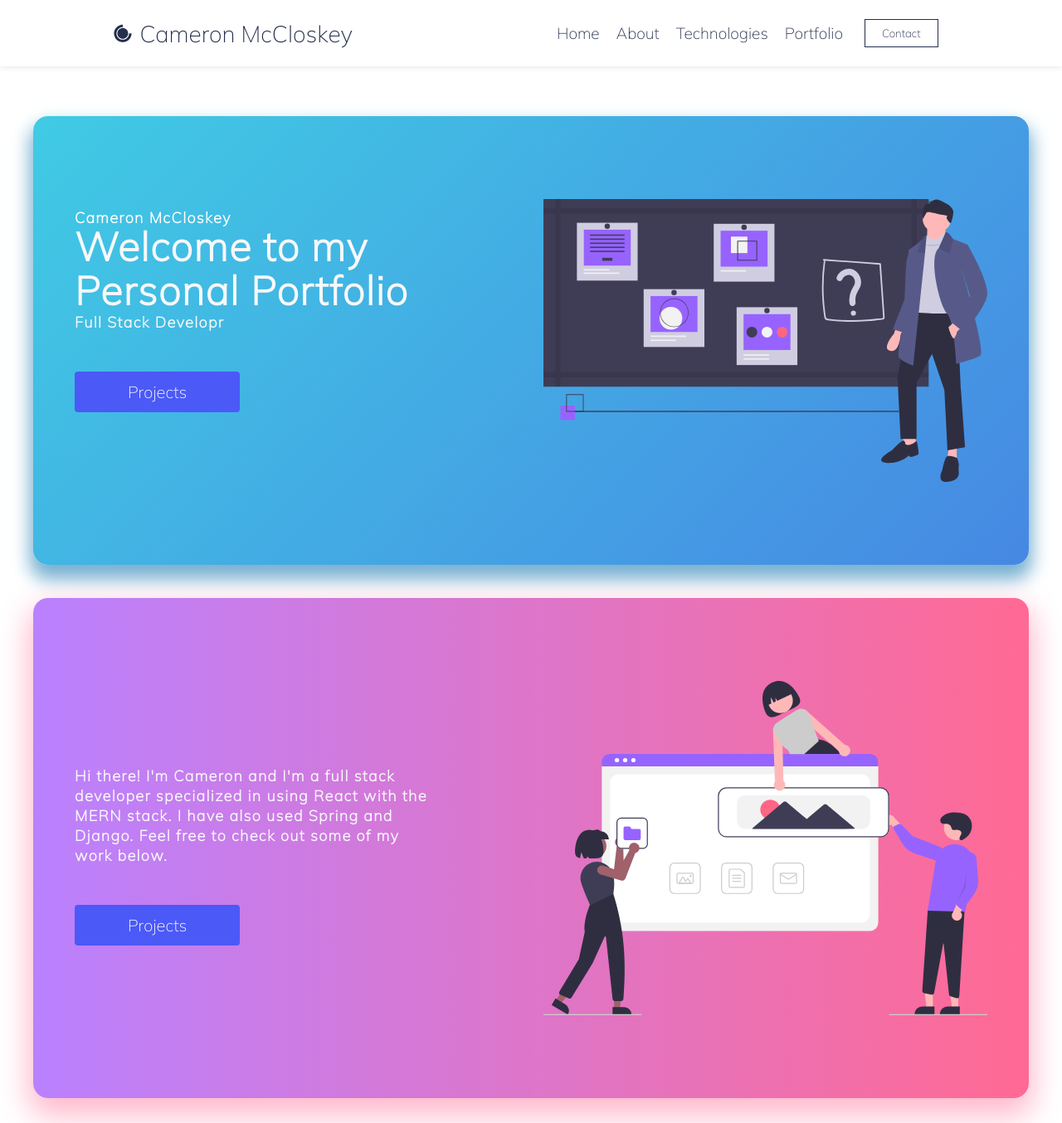
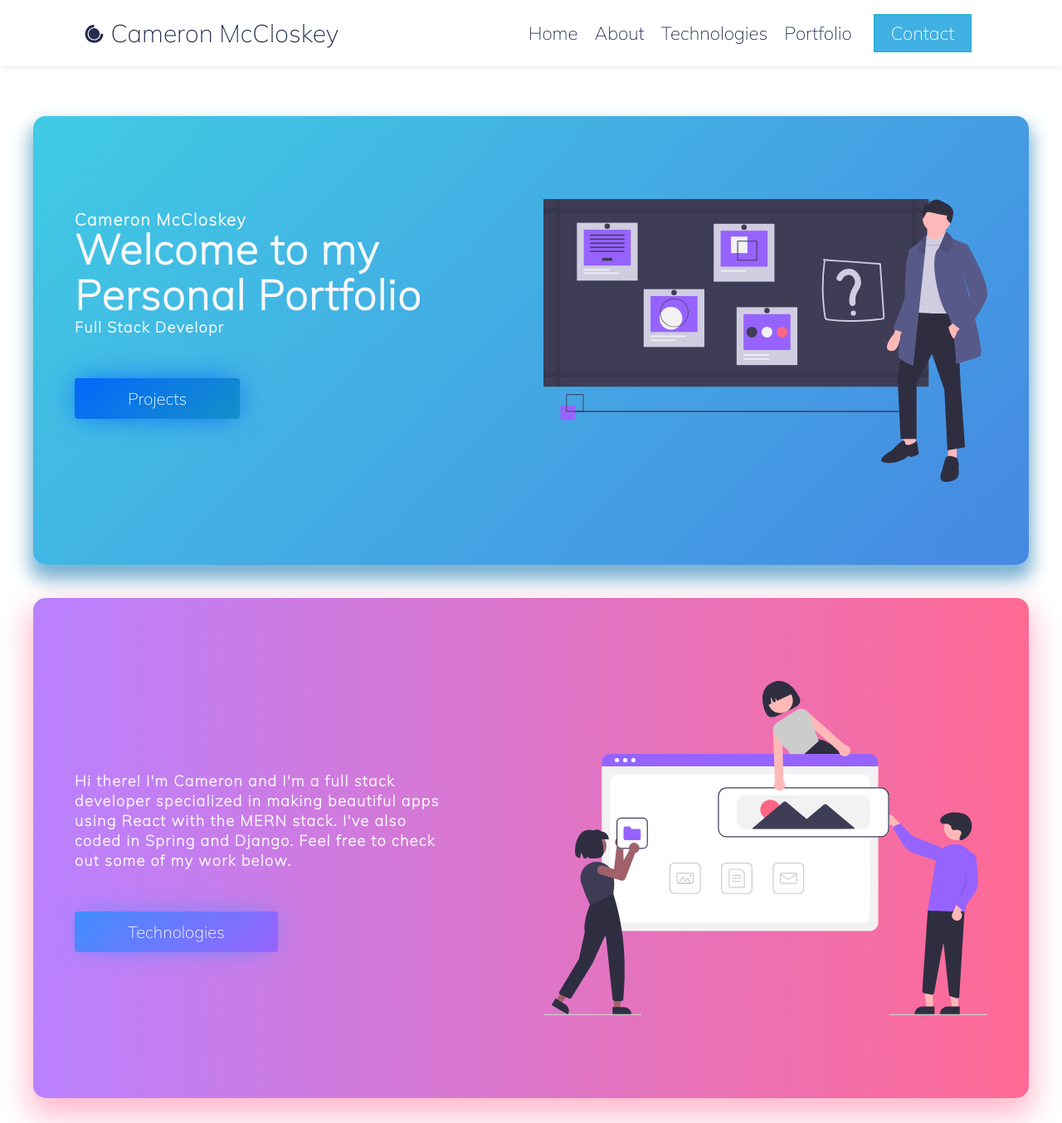
Before and after one commit to cameronmcc/personal-website-v2, a React (Create React App) app: page / in a window 1280 px wide. Shown: the whole page at 83% size. Built offline with nearby package versions, Linux system fonts and the light colour scheme.

Commit message:
More design changes.

```diff
--- a/src/components/InfoSection/InfoSection.js
+++ b/src/components/InfoSection/InfoSection.js
@@ -39,10 +39,10 @@ const InfoSection = () => {
               <div className='top-line' >
                 <div className='heading'>
                   <div className='subtitle'>
-                    Hi there! I'm Cameron and I'm a full stack developer specialized in using React with the MERN stack. I have also used Spring and Django. Feel free to check out some of my work below.
+                    Hi there! I'm Cameron and I'm a full stack developer specialized in making beautiful apps using React with the MERN stack. I've also coded in Spring and Django. Feel free to check out some of my work below.
                   </div>
                     <a href='projects'>
-                      <button className='btn'>Projects</button>
+                      <button className='btn2'>Technologies</button>
                     </a>
                 </div>
               </div>
--- a/src/components/InfoSection/style.css
+++ b/src/components/InfoSection/style.css
@@ -23,7 +23,7 @@
   margin-left: auto;
   padding-right: 50px;
   padding-left: 50px;
-  border-radius: 18px;
+  border-radius: 15px;
   background: linear-gradient(134deg, #40cbe4, #4688e3);
   box-shadow: 0px 14px 21px 4px #79b1d2;
 }
@@ -43,7 +43,7 @@
   margin-left: auto;
   padding-right: 50px;
   padding-left: 50px;
-  border-radius: 18px;
+  border-radius: 15px;
   background: linear-gradient(90deg, #ba81ff 0%, #ff6a95 99%);
   box-shadow: 0px 16px 36px 5px #ffb8cc;
 }
@@ -106,7 +106,7 @@
 
 .top-line {
   color: "#a9b3c1";
-  font-size: 18px;
+  font-size: 2rem;
   line-height: 16px;
   font-weight: 700;
   letter-spacing: 1.4px;
@@ -114,8 +114,8 @@
 }
 
 .heading {
-  margin-bottom: 24px;
-  font-size: 48px;
+  margin-top: rem;
+  font-size: 5rem;
   line-height: 1.1;
   font-weight: 600;
   color: #f7f8fa;
@@ -131,7 +131,7 @@
 
 .btn {
   border-radius: 4px;
-  background: #4b59f7;
+  background-image: url(), linear-gradient(320deg, #1590c9, #0467fb);
   white-space: nowrap;
   padding: 12px 64px;
   color: #fff;
@@ -139,15 +139,47 @@
   outline: none;
   border: none;
   cursor: pointer;
+  box-shadow: 0px 0px 35px -5px #0467fb;
 }
 
 .btn:hover {
   transition: all 0.3s ease-out;
   background: #fff;
-  background-color: #0467fb;
+  background-image: url(), linear-gradient(134deg, #1590c9, #0467fb);
+  box-shadow: 0px 0px 35px px #0467fb;
+  transition: all 0.1s ease-in;
+  transform: scale(1.05);
 }
 @media screen and (max-width: 960px) {
   .btn {
+    width: 100%;
+  }
+}
+
+.btn2 {
+  border-radius: 4px;
+  background-image: url(), linear-gradient(134deg, #418dff, #9763ff);
+  white-space: nowrap;
+  padding: 12px 64px;
+  color: #fff;
+  font-size: 20px;
+  outline: none;
+  border: none;
+  cursor: pointer;
+  box-shadow: 0px 0px 35px -10px #418dff;
+}
+
+.btn2:hover {
+  transition: all 0.3s ease-out;
+  background: #fff;
+  background-color: #0467fb;
+  background-image: url(), linear-gradient(320deg, #418dff, #9763ff);
+  box-shadow: 0px 0px 35px -8px #418dff;
+  transition: all 0.1s ease-in;
+  transform: scale(1.05);
+}
+@media screen and (max-width: 960px) {
+  .btn2 {
     width: 100%;
   }
 }
--- a/src/components/Navbar/style.css
+++ b/src/components/Navbar/style.css
@@ -1,3 +1,12 @@
+.container {
+  z-index: 1;
+  width: 100%;
+  margin-right: auto;
+  margin-left: auto;
+  padding-right: 50px;
+  padding-left: 50px;
+}
+
 .navbar {
   background: white;
   height: 80px;
@@ -20,22 +29,23 @@
 
 .navbar-logo {
   flex-shrink: 0;
-  margin-right: 20%;
+  margin-right: 18.5%;
   color: #252e4d;
   justify-self: start;
   cursor: pointer;
   text-decoration: none;
-  font-size: 2.8rem;
+  font-size: 3rem;
   display: flex;
   align-items: center;
 }
 
 .navbar-icon {
-  margin-right: 0.5rem;
+  margin: 0.5rem;
   color: #252e4d;
   font-size: 4rem;
 }
 .nav-links {
+  font-size: 2.2rem;
   flex-direction: row;
   color: #252e4d;
   display: flex;
@@ -65,7 +75,7 @@
 
 .navbar-icon {
   color: #252e4d;
-  font-size: 3rem;
+  font-size: 3.1rem;
 }
 
 .fa-bars {
@@ -78,11 +88,33 @@
 .DiCssDeck {
   color: #252e4d;
 }
-@media screen and (max-width: 960px) {
-  .NavbarItems {
-    position: relative;
-  }
+
+.btn--outline {
+  font-size: 2.2rem;
+  background-color: #41b1e3;
+  color: white;
+  padding: 8px 20px;
+  border: 1px solid #13adc7;
+  transition: all 0.3s ease-out;
 }
+.btn--outline:hover {
+  cursor: pointer;
+  transition: all 0.3s ease-in;
+  transform: scale(1.05);
+  box-shadow: 0px 0px 30px -10px #13adc7;
+}
+
+.btn-link {
+  color: white;
+  display: flex;
+  justify-content: center;
+  align-items: center;
+  text-decoration: none;
+  padding: 8px 16px;
+  height: 100%;
+  width: 100%;
+}
+
 @media screen and (max-width: 960px) {
   .nav-menu {
     display: flex;
@@ -125,6 +157,10 @@
     text-decoration: none;
     padding: 0.5rem 1rem;
     height: 100%;
+  }
+
+  .nav-item {
+    position: relative;
   }
 
   .nav-links:hover {
@@ -193,38 +229,3 @@
   border: 1px solid #252e4d;
   transition: all 0.3s ease-out;
 }
-
-.btn--outline {
-  background-color: transparent;
-  color: #252e4d;
-  padding: 8px 20px;
-  border: 1px solid #252e4d;
-  transition: all 0.3s ease-out;
-}
-
-.btn-link {
-  display: flex;
-  justify-content: center;
-  align-items: center;
-  text-decoration: none;
-  padding: 8px 16px;
-  height: 100%;
-  width: 100%;
-}
-
-.container {
-  z-index: 1;
-  width: 100%;
-  max-width: 4000px;
-  margin-right: auto;
-  margin-left: auto;
-  padding-right: 50px;
-  padding-left: 50px;
-}
-
-@media screen and (max-width: 991px) {
-  .container {
-    padding-right: 30px;
-    padding-left: 30px;
-  }
-}
```
